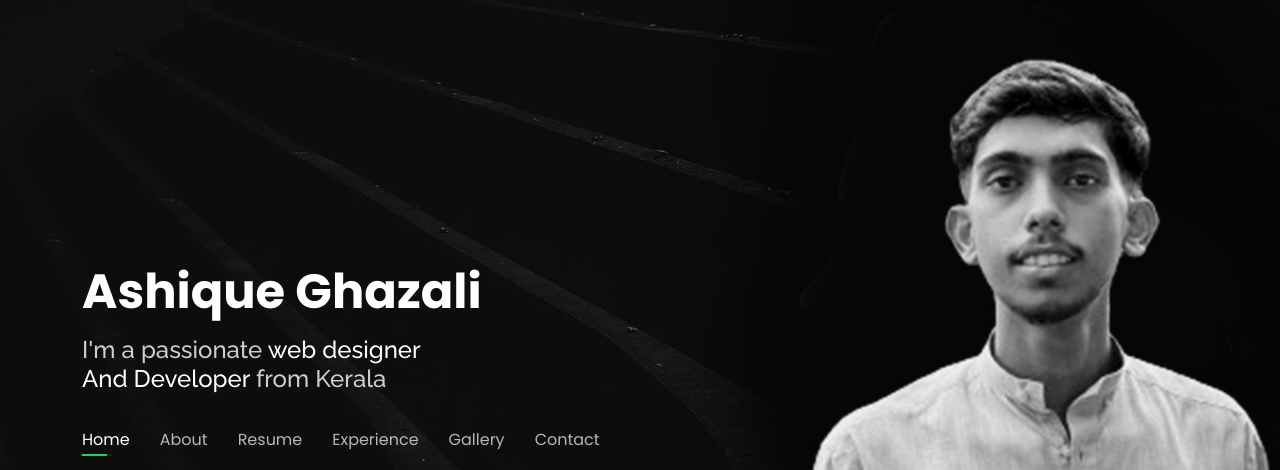
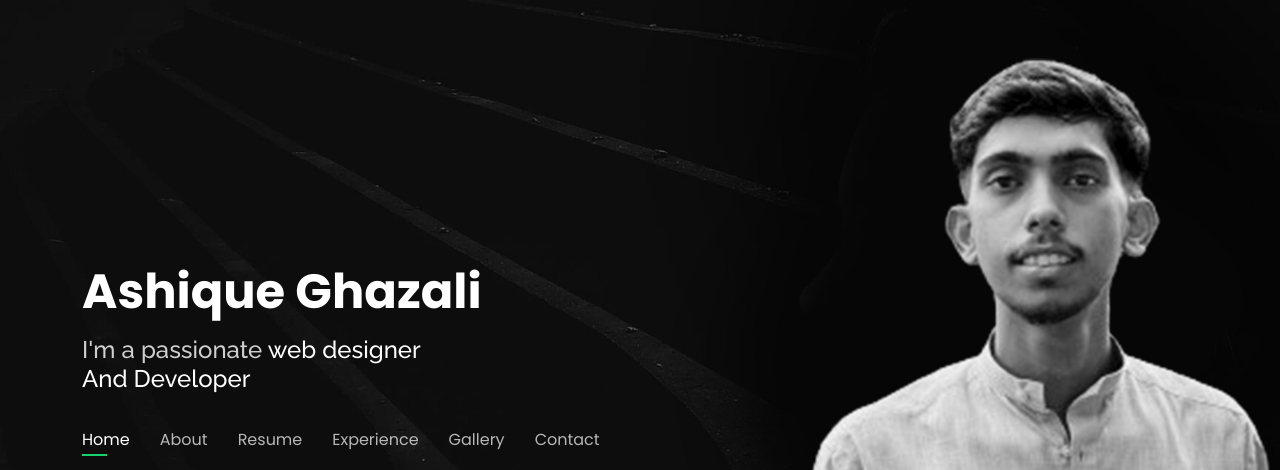
Before and after one commit to AshiqueGhazali/AshiqueGhazali-, a plain HTML site: page index.html in a window 1280 px wide. Shown: the top 470 px of the page. Drawn offline with nearby package versions, Linux system fonts and the light colour scheme.

Commit message:
kerala remove

```diff
--- a/index.html
+++ b/index.html
@@ -50,7 +50,7 @@
       <h1><a href="index.html">Ashique Ghazali</a></h1>
       <!-- Uncomment below if you prefer to use an image logo -->
       <!-- <a href="index.html" class="mr-auto"><img src="assets/img/logo.png" alt="" class="img-fluid"></a> -->
-      <h2>I'm a passionate <span class="mee">web designer <br>And Developer</span> from Kerala</h2>
+      <h2>I'm a passionate <span class="mee">web designer <br>And Developer</span></h2>
 
       <nav id="navbar" class="navbar">
         <ul>
```
